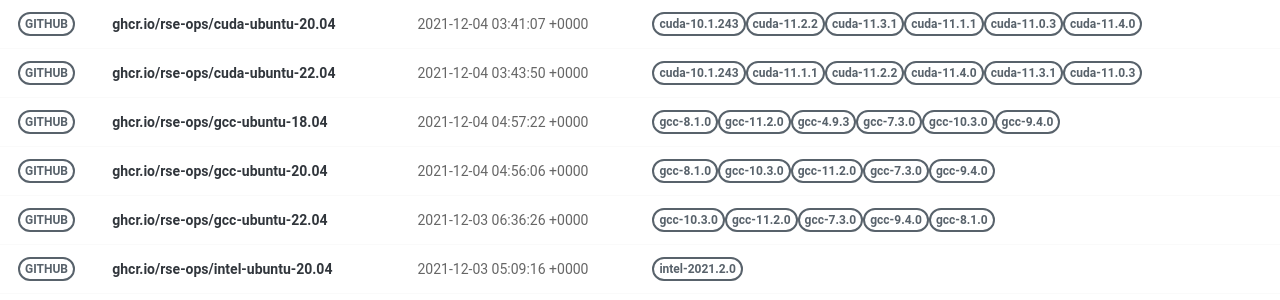
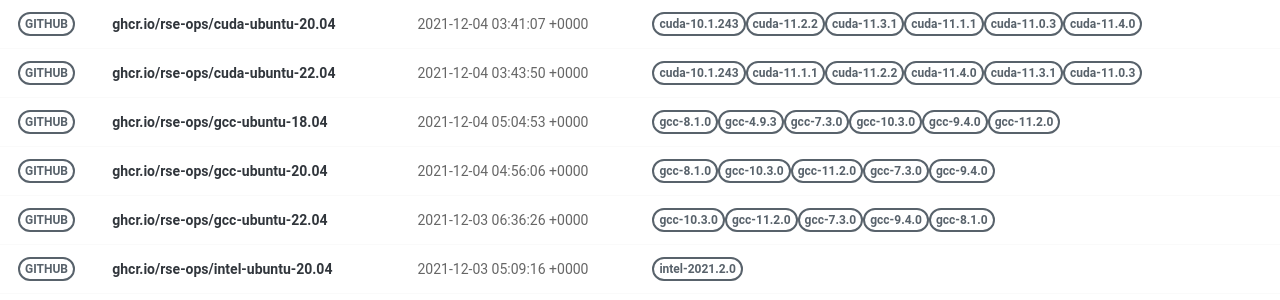
Before and after one commit to rse-ops/docker-images, a Jekyll site: the page built from pages/index.md, in a window 1280 px wide. Shown: the part 277-577 px from the top of the page. Built offline with Jekyll 4.4.1, drawn with Linux system fonts in a browser that asks for light colours; nearby versions of some CDN libraries.

Commit message:
Automated push to update library 2021-12-04

```diff
--- a/_library/ghcr.io-rse-ops-gcc-ubuntu-18.04.md
+++ b/_library/ghcr.io-rse-ops-gcc-ubuntu-18.04.md
@@ -1,7 +1,7 @@
 ---
 layout: container
 name: ghcr.io/rse-ops/gcc-ubuntu-18.04
-updated_at: 2021-12-04 04:57:22.839715
+updated_at: 2021-12-04 05:04:53.493947
 
 
 container_url: https://github.com/orgs/rse-ops/packages/container/package/gcc-ubuntu-18.04
```
Also changed, not shown: other parts of _library/ghcr.io-rse-ops-gcc-ubuntu-18.04.md (+3 -3 lines).
